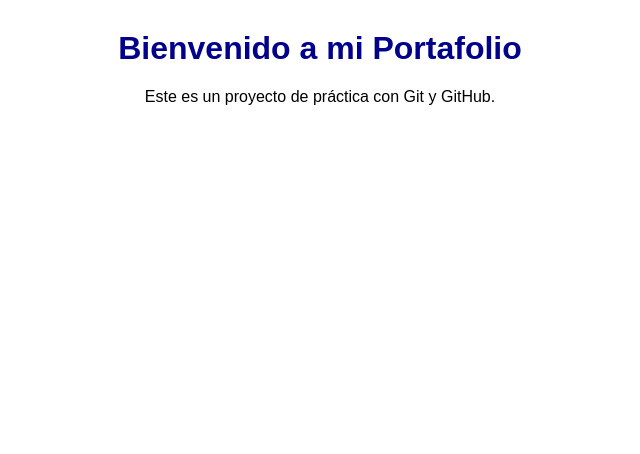
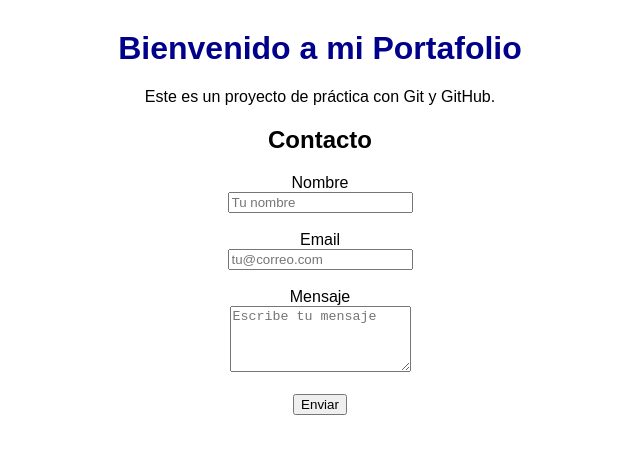
Before and after one commit to kampexiii/PabloSevillanoactividadPracticaRealPortafolio, a plain HTML site: page index.html in a window 1280 px wide. Shown: the whole page, without its empty margins (320-960 px from the left). Drawn offline with Linux system fonts and the light colour scheme.

Commit message:
feat: sección de contacto con formulario básico

```diff
--- a/index.html
+++ b/index.html
@@ -9,6 +9,14 @@
   <h1>Bienvenido a mi Portafolio</h1>
   <p>Este es un proyecto de práctica con Git y GitHub.</p>
 
+  <h2>Contacto</h2>
+  <form>
+    <label>Nombre<br><input type="text" name="nombre" placeholder="Tu nombre"></label><br><br>
+    <label>Email<br><input type="email" name="email" placeholder="tu@correo.com"></label><br><br>
+    <label>Mensaje<br><textarea name="mensaje" rows="4" placeholder="Escribe tu mensaje"></textarea></label><br><br>
+    <button type="submit">Enviar</button>
+  </form>
+
   <script src="script.js"></script>
 </body>
 </html>
```
